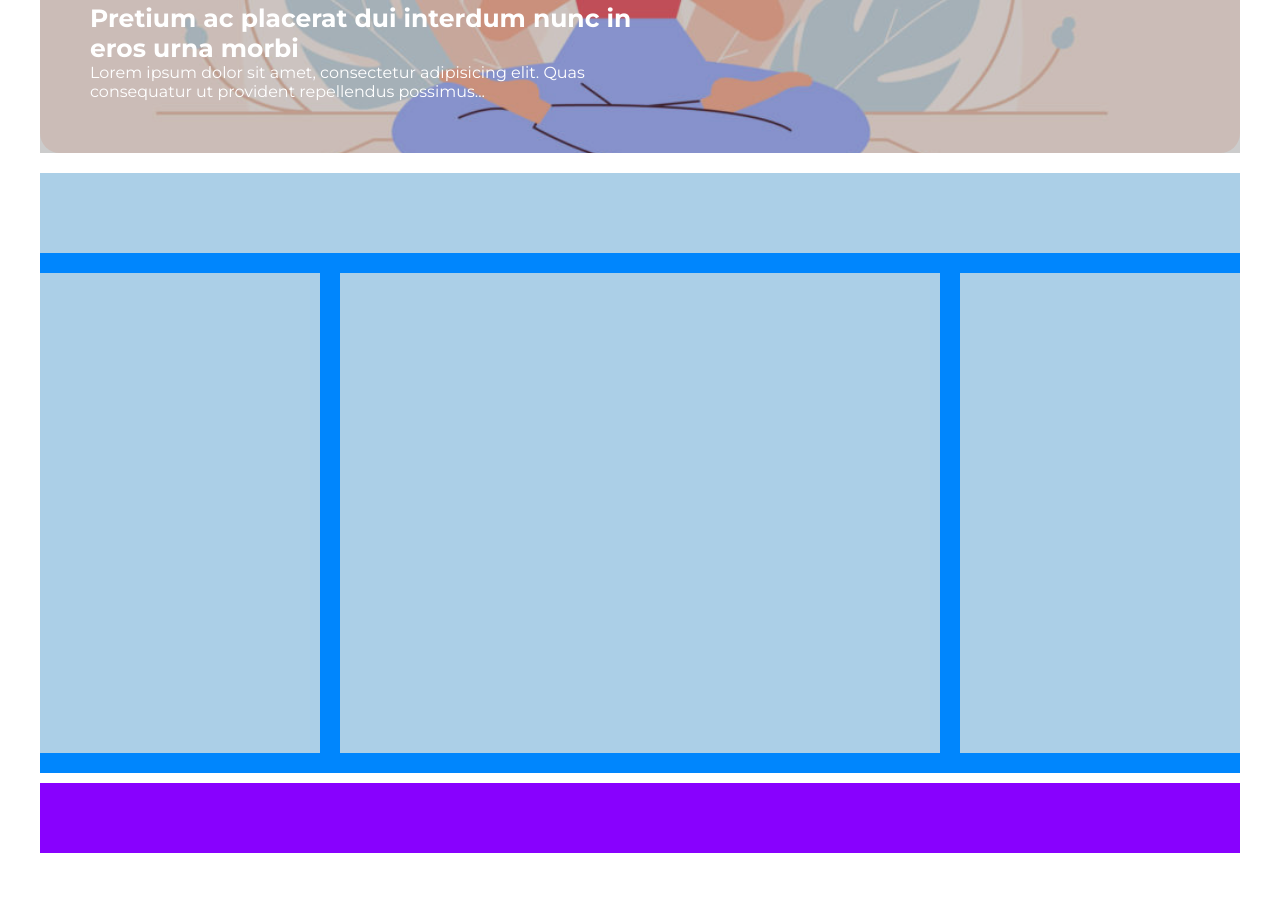
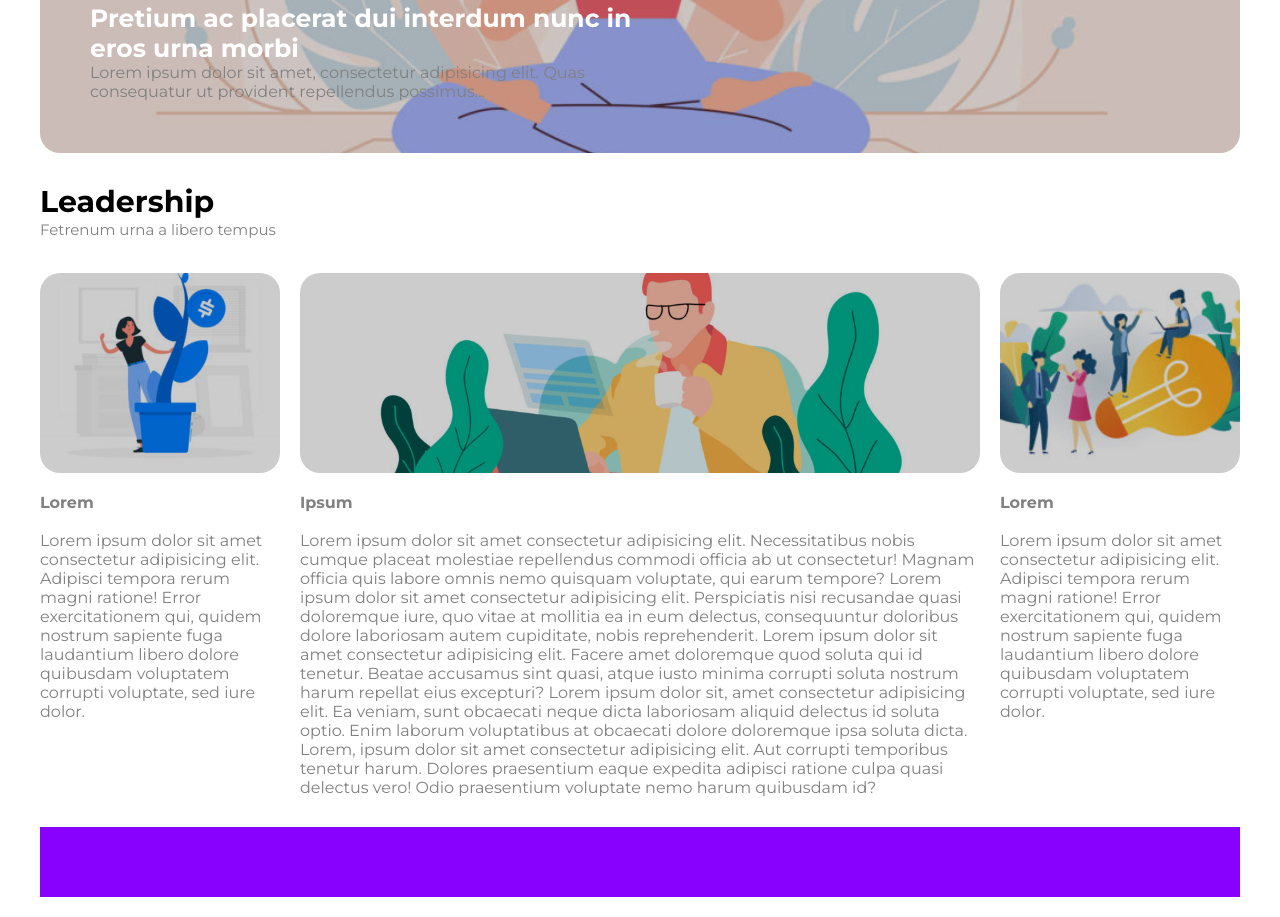
Before and after one commit to Lolpawer/htmlcss-wp, a plain HTML site: page index.html in a window 1280 px wide. Shown: the part 476-1393 px from the top of the page. Before the commit the page ends 1349 px from the top, so only its background shows below. Drawn offline with Linux system fonts and the light colour scheme.

Commit message:
aggiunto main

```diff
--- a/css/style.css
+++ b/css/style.css
@@ -59,6 +59,7 @@ header {
   width: 100%;
   height: 100%;
   background-color: rgba(0, 0, 0, 0.2);
+  border-radius: 20px;
 }
 
 .jumbo-text{
@@ -74,16 +75,24 @@ header {
 }
 
 main{
-    background-color: #0086fd;
     width: 100%;
     margin-bottom: 10px;
     padding-bottom: 20px;
 }
 
-.blue {
-    background-color: #abcfe7;
+.title {
     height: 80px;
     margin-bottom: 20px;
+    padding-top: 10px;
+}
+
+.title h2 {
+    font-size: 30px;
+}
+
+.title p {
+    color: gray;
+    font-size: 15px;
 }
 
 .row::after {
@@ -92,27 +101,55 @@ main{
     clear: both;
 }
 
-.row-box-1{
-    background-color: #abcfe7;
-    width: calc(25% - 20px);
-    float: left;
-    height: 480px;
-    margin-right: 20px;
+.row h4, p {
+    color: gray;
 }
 
-.row-box-2{
-    background-color: #abcfe7;
-    width: 50%;
+
+.col-left{
+    width: 20%;
     float: left;
-    height: 480px;
 }
 
-.row-box-3{
-    background-color: #abcfe7;
-    width: calc(25% - 20px);
+.left-img {
+    background-image: url(../img/img-1.jpg);
+    height: 200px;
+    background-size: cover;
+    background-position: center;
+    position: relative;
+    border-radius: 20px;
+    margin-bottom: 20px;
+}
+
+.col-mid{
+    width: 60%;
     float: left;
-    height: 480px;
-    margin-left: 20px;
+    padding: 0 20px;
+}
+
+.mid-img {
+    background-image: url(../img/banner-2.jpg);
+    height: 200px;
+    background-size: cover;
+    background-position: center;
+    position: relative;
+    border-radius: 20px;
+    margin-bottom: 20px;
+}
+
+.col-right{
+    width: 20%;
+    float: left;
+}
+
+.right-img {
+    background-image: url(../img/img-3.jpg);
+    height: 200px;
+    background-size: cover;
+    background-position: center;
+    position: relative;
+    border-radius: 20px;
+    margin-bottom: 20px;
 }
 
 footer {
--- a/index.html
+++ b/index.html
@@ -45,11 +45,35 @@
 
         <!-- Blue Row Section -->
         <main>
-            <div class="blue"></div>
+            <div class="title">
+                <h2>Leadership</h2>
+                <p>Fetrenum urna a libero tempus</p>
+            </div>
             <div class="row">
-                <div class="row-box-1"></div>
-                <div class="row-box-2"></div>
-                <div class="row-box-3"></div>
+                <div class="col-left">
+                    <div class="left-img">
+                        <div class="overlay"></div>
+                    </div>
+                    <h4>Lorem</h4>
+                    <br/>
+                    <p>Lorem ipsum dolor sit amet consectetur adipisicing elit. Adipisci tempora rerum magni ratione! Error exercitationem qui, quidem nostrum sapiente fuga laudantium libero dolore quibusdam voluptatem corrupti voluptate, sed iure dolor.</p>
+                </div>
+                <div class="col-mid">
+                    <div class="mid-img">
+                        <dic class="overlay"></dic>
+                    </div>
+                    <h4>Ipsum</h4>
+                    <br/>
+                    <p>Lorem ipsum dolor sit amet consectetur adipisicing elit. Necessitatibus nobis cumque placeat molestiae repellendus commodi officia ab ut consectetur! Magnam officia quis labore omnis nemo quisquam voluptate, qui earum tempore? Lorem ipsum dolor sit amet consectetur adipisicing elit. Perspiciatis nisi recusandae quasi doloremque iure, quo vitae at mollitia ea in eum delectus, consequuntur doloribus dolore laboriosam autem cupiditate, nobis reprehenderit. Lorem ipsum dolor sit amet consectetur adipisicing elit. Facere amet doloremque quod soluta qui id tenetur. Beatae accusamus sint quasi, atque iusto minima corrupti soluta nostrum harum repellat eius excepturi? Lorem ipsum dolor sit, amet consectetur adipisicing elit. Ea veniam, sunt obcaecati neque dicta laboriosam aliquid delectus id soluta optio. Enim laborum voluptatibus at obcaecati dolore doloremque ipsa soluta dicta. Lorem, ipsum dolor sit amet consectetur adipisicing elit. Aut corrupti temporibus tenetur harum. Dolores praesentium eaque expedita adipisci ratione culpa quasi delectus vero! Odio praesentium voluptate nemo harum quibusdam id?</p>
+                </div>
+                <div class="col-right">
+                    <div class="right-img">
+                        <div class="overlay"></div>
+                    </div>
+                    <h4>Lorem</h4>
+                    <br/>
+                    <p>Lorem ipsum dolor sit amet consectetur adipisicing elit. Adipisci tempora rerum magni ratione! Error exercitationem qui, quidem nostrum sapiente fuga laudantium libero dolore quibusdam voluptatem corrupti voluptate, sed iure dolor.</p>
+                </div>
             </div>
         </main>
 
```
